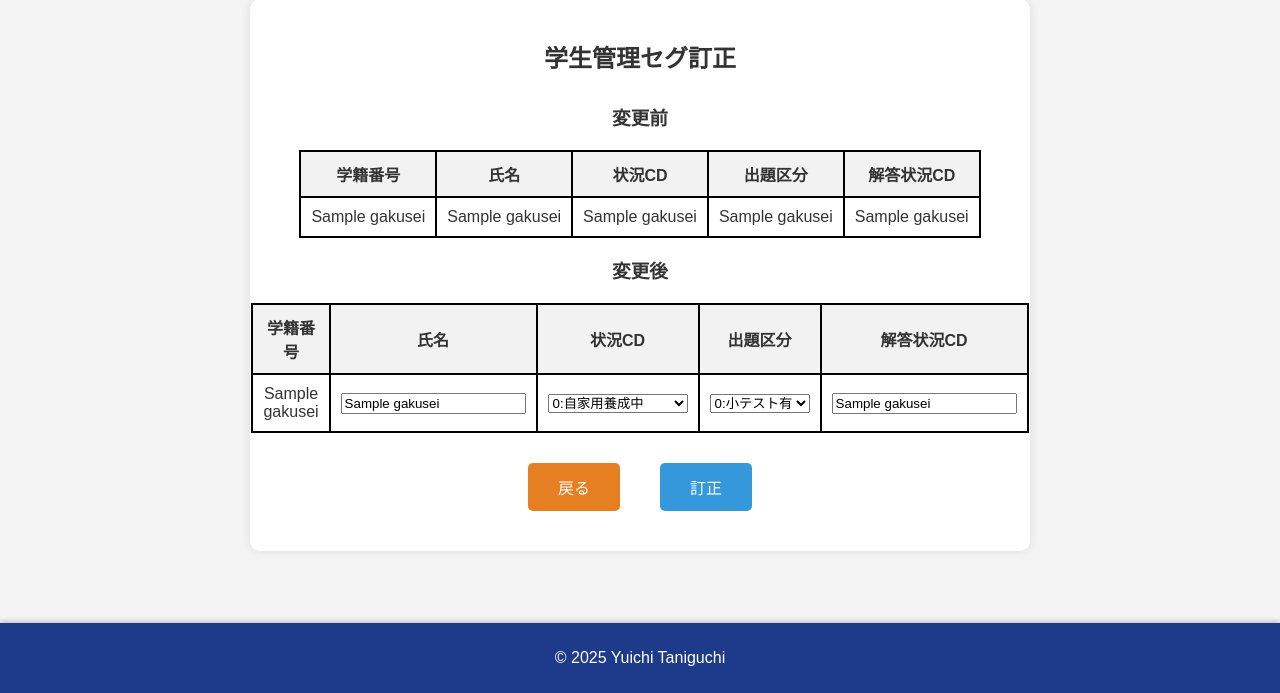
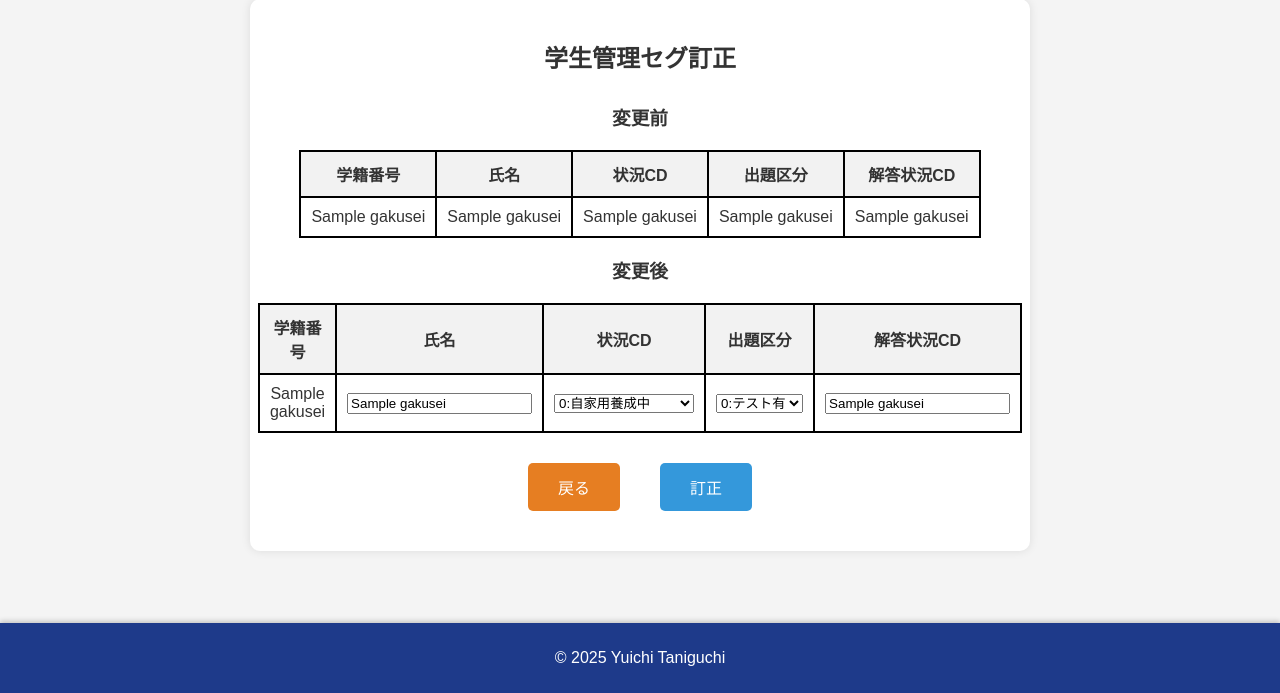
Before and after one commit to u1tngc/huac_test, a Flask app: template templates/GK_db003.html in a window 1280 px wide. Shown: the part 107-800 px from the top of the page. Run offline with Flask 3, Linux system fonts and the light colour scheme; the template is opened without the code that fills it: most values are stand-ins (such as "Sample title", 1, 10 or a date in 2020).

Commit message:
ver_0.00

```diff
--- a/GK1S01DB.py
+++ b/GK1S01DB.py
@@ -83,10 +83,10 @@ def get_gakusei(id,name):
         conn = psycopg2.connect(**DB_CONFIG)
         with conn.cursor() as cur:
             if id:
-                sql = 'SELECT 学籍番号, 氏名, 状況CD, 解答状況CD FROM 学生管理セグ WHERE 学籍番号 = %s'
+                sql = 'SELECT 学籍番号, 氏名, 状況CD, 出題区分, 解答状況CD FROM 学生管理セグ WHERE 学籍番号 = %s'
                 data = (id,)
             else:
-                sql = 'SELECT 学籍番号, 氏名, 状況CD, 解答状況CD FROM 学生管理セグ WHERE 氏名 = %s'
+                sql = 'SELECT 学籍番号, 氏名, 状況CD, 出題区分, 解答状況CD FROM 学生管理セグ WHERE 氏名 = %s'
                 data = (name,)
             cur.execute(sql,data)
             result = cur.fetchone()
--- a/templates/GK_db003.html
+++ b/templates/GK_db003.html
@@ -79,11 +79,11 @@
                                 </td>
                                 <td>
                                     <select name="kanri_cd" class="table-input">
-                                        <option value="0" {% if gakusei[2]==0 %}selected{% endif %}>0:小テスト有</option>
-                                        <option value="1" {% if gakusei[2]==1 %}selected{% endif %}>1:小テスト無</option>
+                                        <option value="0" {% if gakusei[3]==0 %}selected{% endif %}>0:テスト有</option>
+                                        <option value="1" {% if gakusei[3]==1 %}selected{% endif %}>1:テスト無</option>
                                     </select>
                                 </td>
-                                <td><input type="text" name="answer_cd" value="{{ gakusei[3] }}" class="table-input">
+                                <td><input type="text" name="answer_cd" value="{{ gakusei[4] }}" class="table-input">
                                 </td>
                             </tr>
                         </tbody>
--- a/templates/GK_db004.html
+++ b/templates/GK_db004.html
@@ -53,8 +53,8 @@
                                 </td>
                                 <td>
                                     <select name="kanri_cd" class="table-input">
-                                        <option value="0">0:小テスト有</option>
-                                        <option value="1">1:小テスト無</option>
+                                        <option value="0">0:テスト有</option>
+                                        <option value="1">1:テスト無</option>
                                     </select>
                                 </td>
                             </tr>
```
